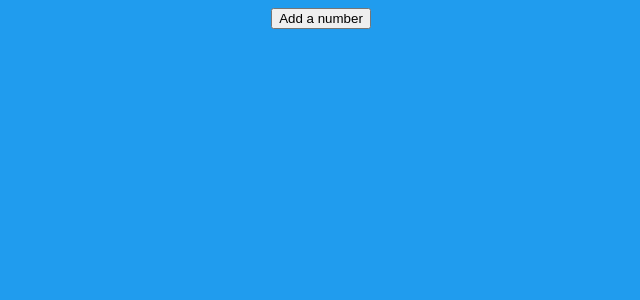
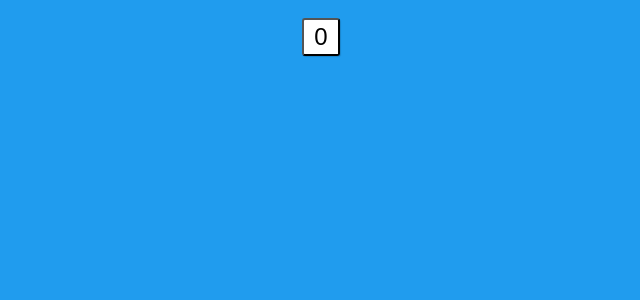
Before and after one commit to dsanderson90/reacthooks-todo, a React (Create React App) app: page / in a window 1280 px wide. Shown: the top 300 px of the page, without its empty margins (319-959 px from the left). Built offline with nearby package versions, Linux system fonts and the light colour scheme.

Commit message:
learned about useEffect and how it runs after initial render and every subsequent render.

```diff
--- a/src/App.js
+++ b/src/App.js
@@ -1,8 +1,8 @@
 import React from 'react';
 // import TodoList from './components/TodoList'
-import HookCounter4 from './components/HookCounter4'
+import UseEffect from './components/UseEffect'
 import './App.css';
 
-const App = () => <div><HookCounter4/></div>
+const App = () => <div><UseEffect/></div>
 
 export default App;
--- a/src/components/HookCounter4.js
+++ b/src/components/HookCounter4.js
@@ -9,11 +9,12 @@ const HookCounterFour = () => {
       value: Math.floor(Math.random() * 10) + 1,
     }])
   }
-
   return (
     <div>
       <button onClick={addItem}>Add a number</button>
+      <ul>
       {items.map(item => <li key={items.id}>{item.value}</li>)}
+      </ul>
     </div>
    );
 }
--- /dev/null
+++ b/src/components/UseEffect.js
@@ -0,0 +1,21 @@
+import React, { useState, useEffect } from 'react';
+const UseEffect = () => {
+
+const [count, setCount] = useState(0);
+
+// Use effect runs after the first render and after every update.
+useEffect( () => {
+  document.title = `you have clicked ${count} times`
+})
+
+// This works too...
+// document.title = `you have clicked ${count} times`
+
+const increment = () => setCount(prev => prev + 1)
+
+  return <div>
+    <input type='button' value={count} onClick={increment}/>
+  </div>;
+};
+
+export default UseEffect;
```
